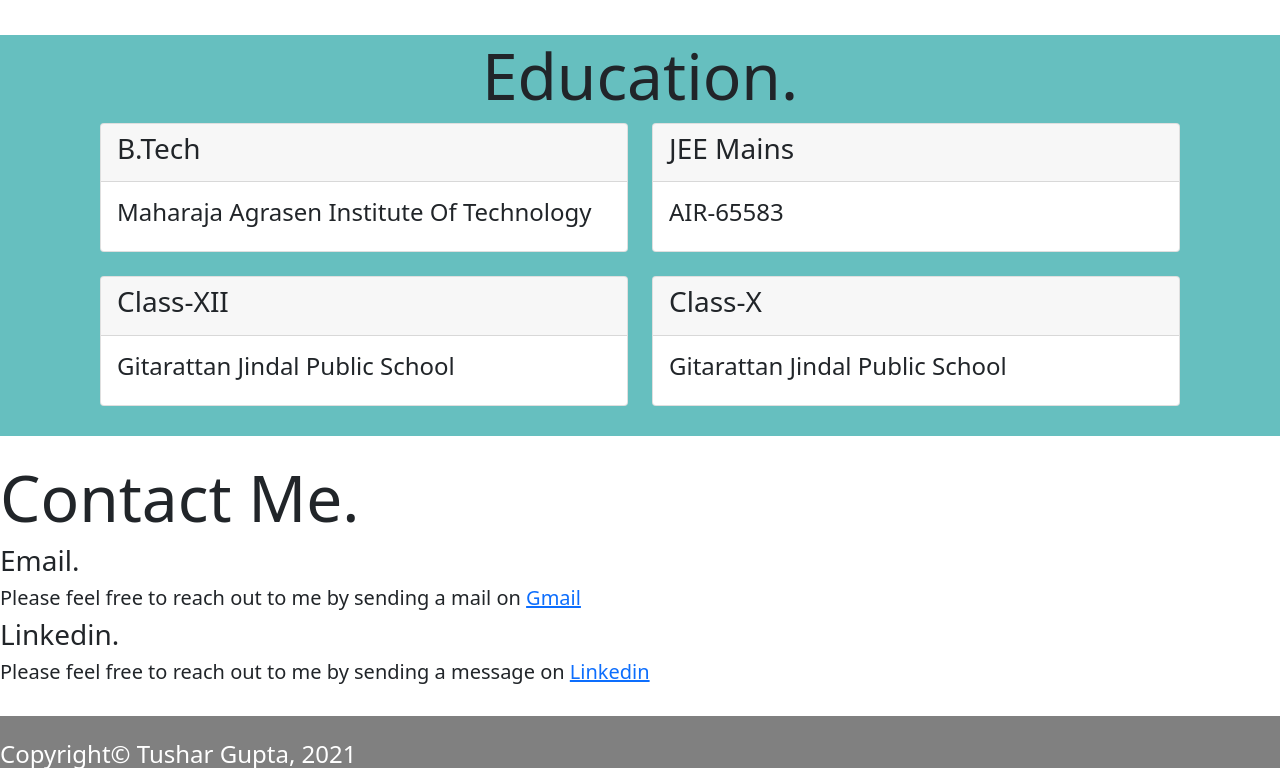
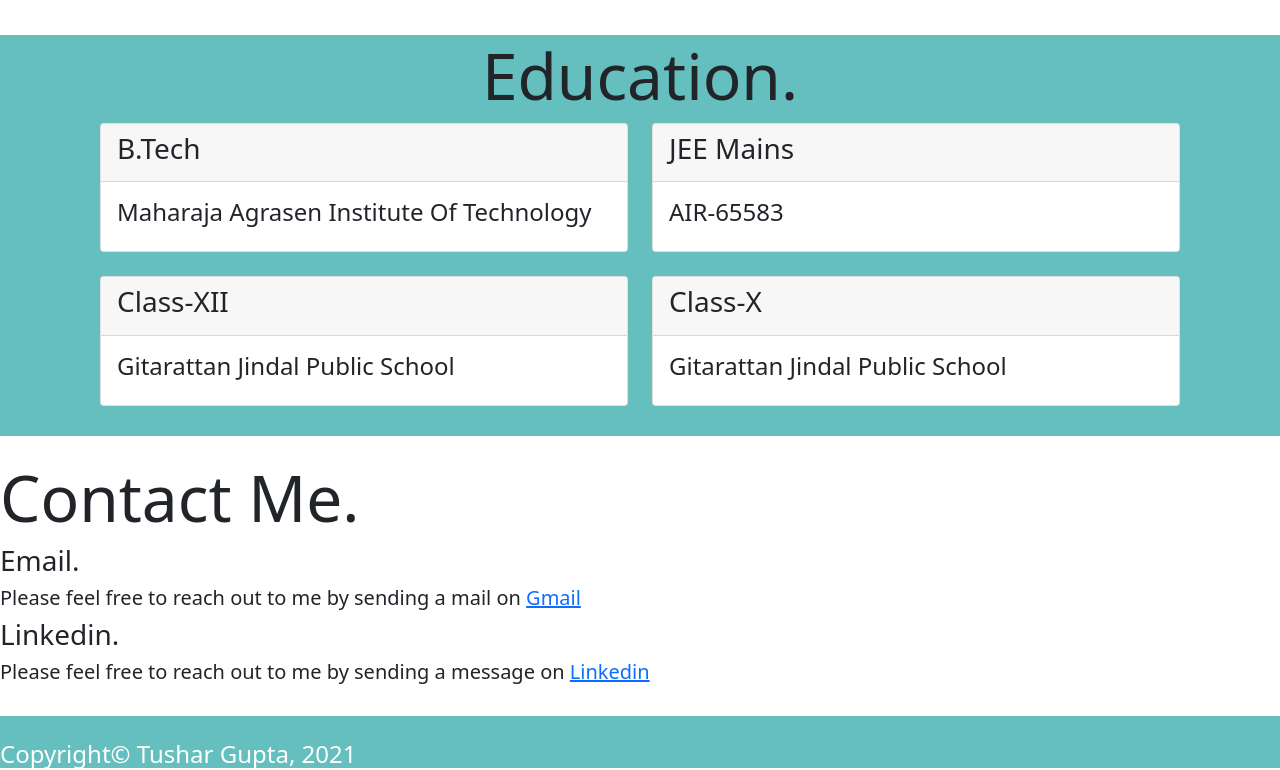
Before and after one commit to tushar9891/Cv, a plain HTML site: page index.html in a window 1280 px wide. Shown: the part 1075-1845 px from the top of the page. Drawn offline with nearby package versions, Linux system fonts and the light colour scheme; a web font is replaced by a local one.

Commit message:
Update style.css

```diff
--- a/style.css
+++ b/style.css
@@ -26,7 +26,7 @@ h6{
   line-height: 4px;
 }
 #foot{
-  background-color: grey;
+  background-color: #66bfbf;
 
 }
 .ft{
```
